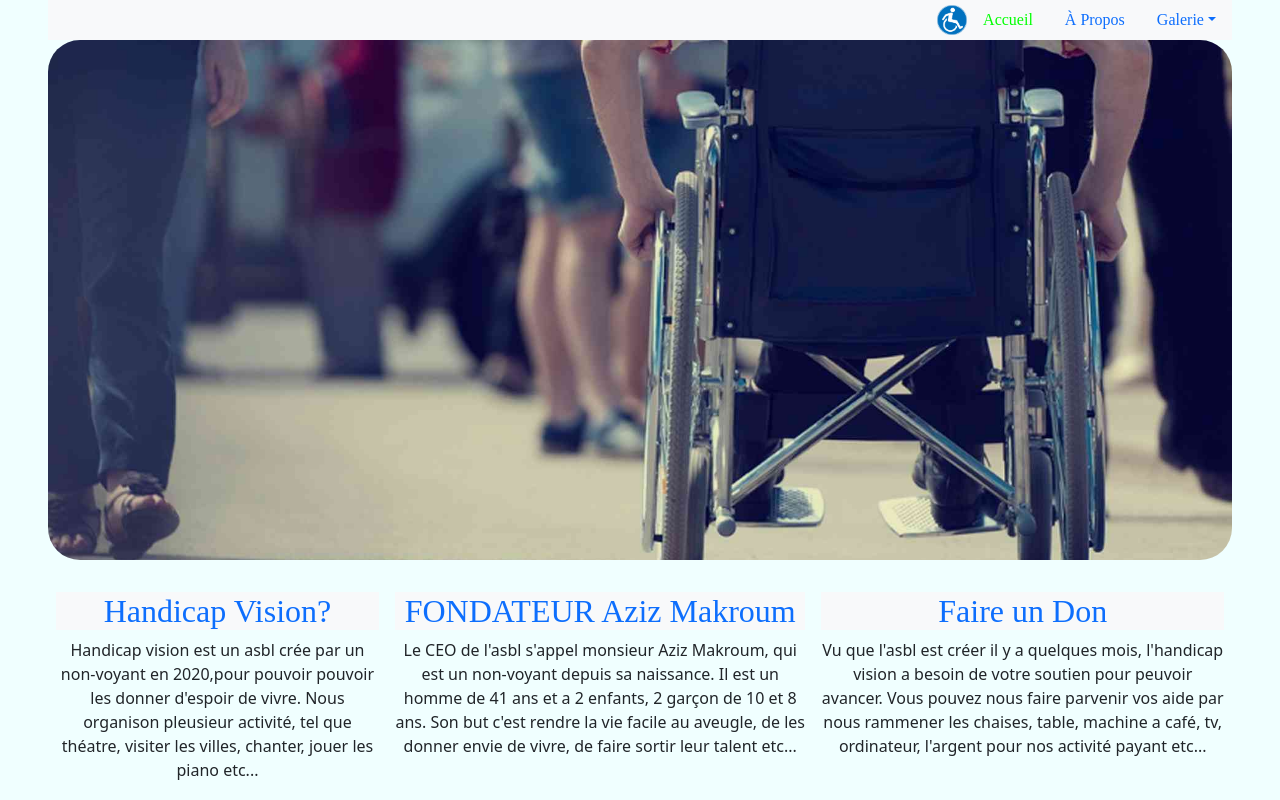
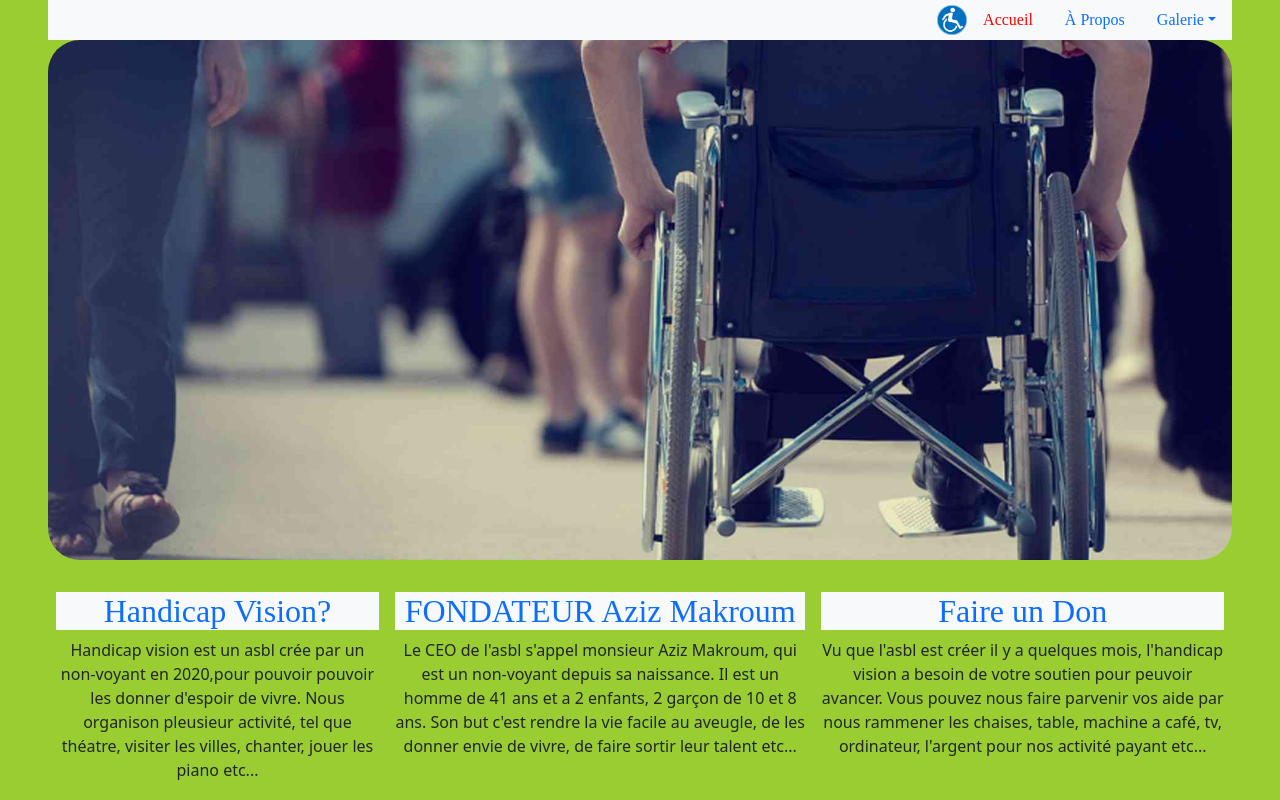
Before and after one commit to Fmaarij/Handicap_Vision, a plain HTML site: page index.html in a window 1280 px wide. In both pictures the pointer is over the link "Accueil". Shown: the top 800 px of the page. Drawn offline with nearby package versions, Linux system fonts and the light colour scheme; a web font is replaced by a local one.

Commit message:
Body bg_color changed to yellow and the hover color of nav to red

```diff
--- a/public/css/style.css
+++ b/public/css/style.css
@@ -1,6 +1,6 @@
 
 body{
-    background-color: azure !important;
+    background-color: yellowgreen !important;
 
 }
 .logo{
@@ -19,7 +19,7 @@ body{
 
 .lien:hover {
     text-decoration: none;
-    color: #00FF00 !important;
+    color: red !important;
 }
 
 
```
